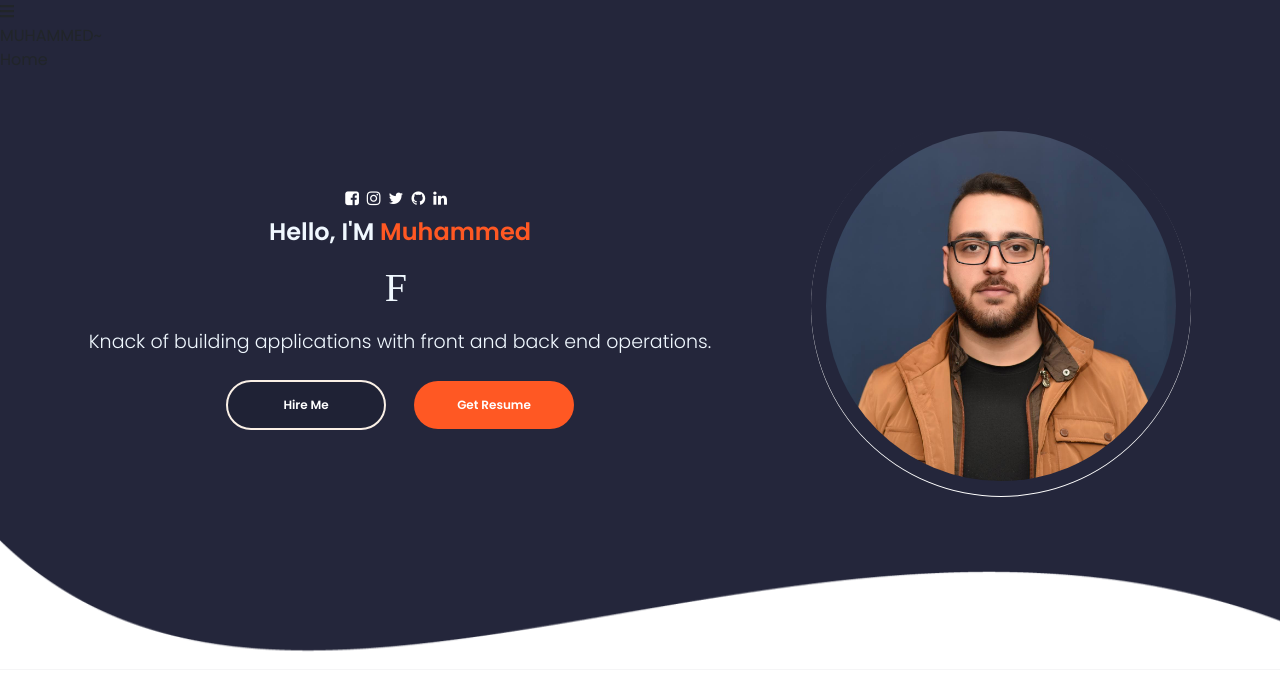
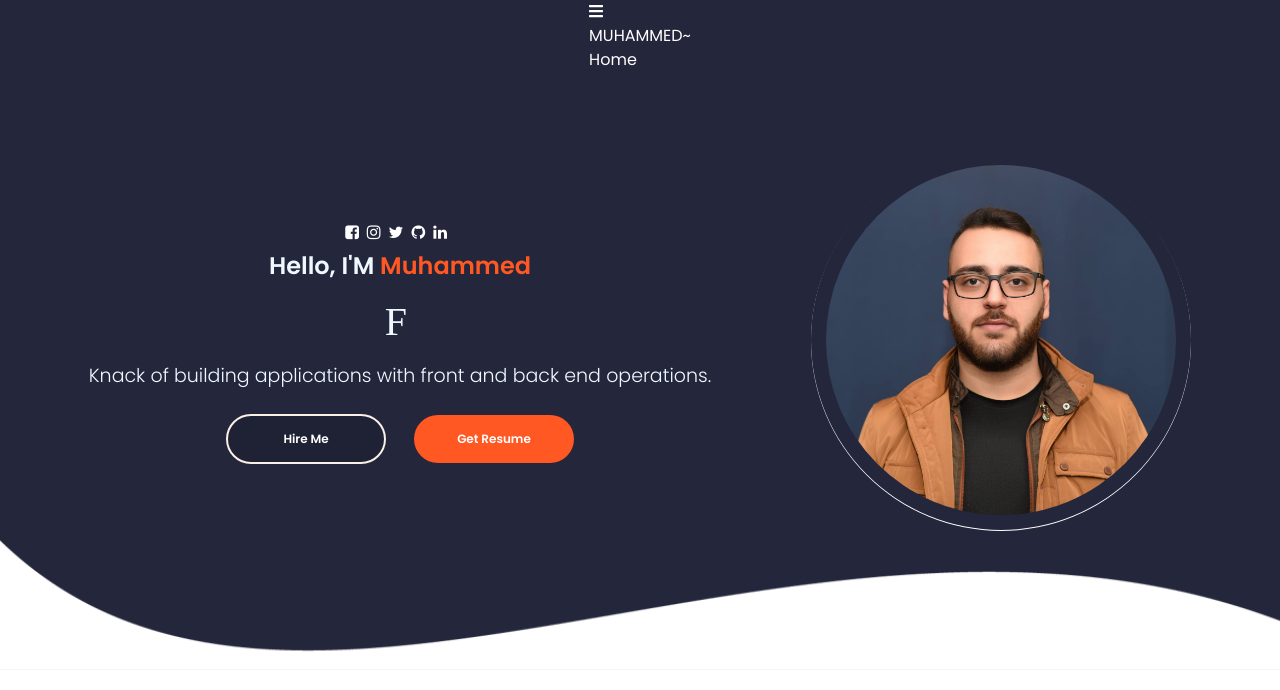
Before and after one commit to HamaSarbast-1997/My-portfolio, a React (Create React App) app in the folder client/: page / in a window 1280 px wide. Shown: the top 690 px of the page. Built offline with nearby package versions, Linux system fonts and the light colour scheme; a web font is replaced by a local one.

Commit message:
header container is stylized

```diff
--- a/client/src/PortfolioContainer/Home/Header/Header.css
+++ b/client/src/PortfolioContainer/Home/Header/Header.css
@@ -0,0 +1,6 @@
+.header-container{
+    display: flex;
+    justify-content: center;
+    height: 140px;
+    color: var(--white);
+}
```
